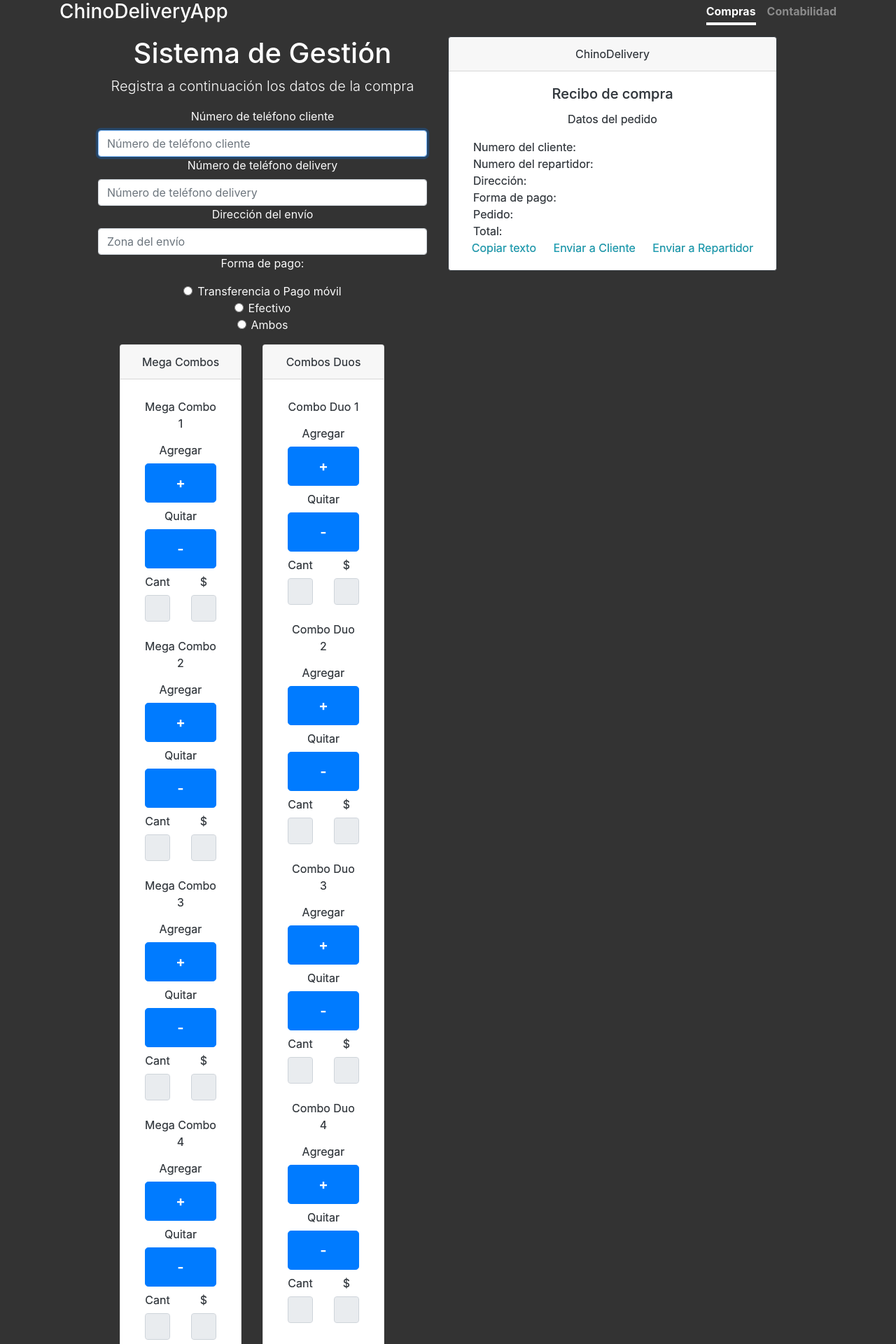
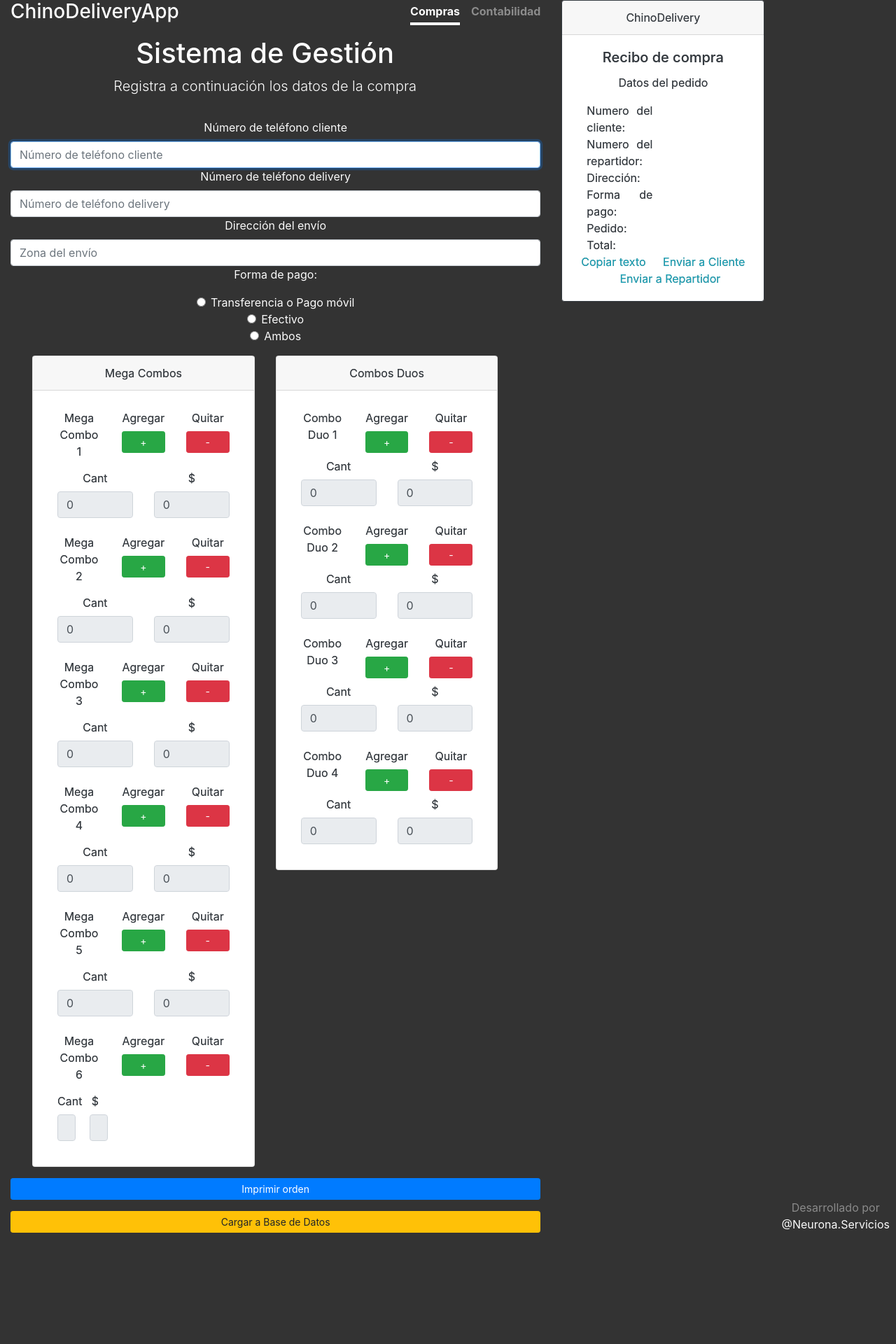
Before and after one commit to ism55/sistemadelivery, a PHP site: page /home.php in a window 1280 px wide. Shown: the top 1920 px of the page at 70% size. After the commit the page ends 1761 px from the top, so only its background shows below. Run offline with PHP 8.4, Linux system fonts and the light colour scheme.

Commit message:
SE MODIFICA:
- 2 columnas para poner el menú (Arreglado el container)

```diff
--- a/home.php
+++ b/home.php
@@ -57,6 +57,7 @@
 					<div class="col">
 						<h1 class="cover-heading">Sistema de Gestión</h1>
 						<p class="lead">Registra a continuación los datos de la compra</p>
+					</main>
 					<form class="form" id="formulario" onsubmit="imprSelec('comboslista');$.post('registrar.php', $('#formulario').serialize()); alert('Registrado')">
 
 
@@ -108,11 +109,11 @@
 													</div>
 													<div class="col">
 														<label  class="col-form-label">Agregar</label>
-                        <button type="button" id="btn_combo1mas" class="btn btn-lg btn-primary btn-block">+</button>
+														<button type="button" id="btn_combo1mas" class="btn btn-sm btn-success btn-block">+</button>
 													</div>
 													<div class="col">
 														<label  class="col-form-label">Quitar</label>
-                        <button type="button" id="btn_combo1menos" class="btn btn-lg btn-primary btn-block">-</button>
+														<button type="button" id="btn_combo1menos" class="btn btn-sm btn-danger btn-block">-</button>
 													</div>
 													<div class="col">
 														<label for="combo1" class="col-form-label">Cant</label>
@@ -134,11 +135,11 @@
 													</div>
 													<div class="col">
 														<label  class="col-form-label">Agregar</label>
-                        <button type="button" id="btn_combo2mas" class="btn btn-lg btn-primary btn-block">+</button>
+														<button type="button" id="btn_combo2mas" class="btn btn-sm btn-success btn-block">+</button>
 													</div>
 													<div class="col">
 														<label class="col-form-label">Quitar</label>
-                        <button type="button" id="btn_combo2menos" class="btn btn-lg btn-primary btn-block">-</button>
+														<button type="button" id="btn_combo2menos" class="btn btn-sm btn-danger btn-block">-</button>
 													</div>
 													<div class="col">
 														<label for="combo2" class="col-form-label">Cant</label>
@@ -159,11 +160,11 @@
 													</div>
 													<div class="col">
 														<label  class="col-form-label">Agregar</label>
-                        <button type="button" id="btn_combo3mas" class="btn btn-lg btn-primary btn-block">+</button>
+														<button type="button" id="btn_combo3mas" class="btn btn-sm btn-success btn-block">+</button>
 													</div>
 													<div class="col">
 														<label class="col-form-label">Quitar</label>
-                        <button type="button" id="btn_combo3menos" class="btn btn-lg btn-primary btn-block">-</button>
+														<button type="button" id="btn_combo3menos" class="btn btn-sm btn-danger btn-block">-</button>
 													</div>
 													<div class="col">
 														<label for="combo3" class="col-form-label">Cant</label>
@@ -183,11 +184,11 @@
 													</div>
 													<div class="col">
 														<label  class="col-form-label">Agregar</label>
-                        <button type="button" id="btn_combo4mas" class="btn btn-lg btn-primary btn-block">+</button>
+														<button type="button" id="btn_combo4mas" class="btn btn-sm btn-success btn-block">+</button>
 													</div>
 													<div class="col">
 														<label class="col-form-label">Quitar</label>
-                        <button type="button" id="btn_combo4menos" class="btn btn-lg btn-primary btn-block">-</button>
+														<button type="button" id="btn_combo4menos" class="btn btn-sm btn-danger btn-block">-</button>
 													</div>
 													<div class="col">
 														<label for="combo4" class="col-form-label">Cant</label>
@@ -208,11 +209,11 @@
 													</div>
 													<div class="col">
 														<label  class="col-form-label">Agregar</label>
-                        <button type="button" id="btn_combo5mas" class="btn btn-lg btn-primary btn-block">+</button>
+														<button type="button" id="btn_combo5mas" class="btn btn-sm btn-success btn-block">+</button>
 													</div>
 													<div class="col">
 														<label class="col-form-label">Quitar</label>
-                        <button type="button" id="btn_combo5menos" class="btn btn-lg btn-primary btn-block">-</button>
+														<button type="button" id="btn_combo5menos" class="btn btn-sm btn-danger btn-block">-</button>
 													</div>
 													<div class="col">
 														<label for="combo5" class="col-form-label">Cant</label>
@@ -232,17 +233,17 @@
 													</div>
 													<div class="col">
 														<label  class="col-form-label">Agregar</label>
-                        <button type="button" id="btn_combo6mas" class="btn btn-lg btn-primary btn-block">+</button>
+														<button type="button" id="btn_combo6mas" class="btn btn-sm btn-success btn-block">+</button>
 													</div>
 													<div class="col">
 														<label class="col-form-label">Quitar</label>
-                        <button type="button" id="btn_combo6menos" class="btn btn-lg btn-primary btn-block">-</button>
+														<button type="button" id="btn_combo6menos" class="btn btn-sm btn-danger btn-block">-</button>
 													</div>
-                      <div class="col">
+													<div class="col-2">
 														<label for="combo6" class="col-form-label">Cant</label>
 														<input type="number" min="0" name="combo6" class="cantCombo6 form-control" value="0" readonly>
 													</div>
-                      <div class="col">
+													<div class="col-2">
 														<label for="totalcombo6" class="col-form-label">$</label>
 														<input type="number" min="0" value="0" name="totalcombo6" id="totalcombo6" class=" form-control" readonly>
 													</div>
@@ -252,7 +253,10 @@
 											</div>
 										</div>
 									</div>
+
 								</div>
+
+
 								<div class="col">
 									<!--  ################################################################# -->
 									<!--                    COMBOS  DUOS               -->
@@ -272,11 +276,11 @@
 													</div>
 													<div class="col">
 														<label  class="col-form-label">Agregar</label>
-                        <button type="button" id="btn_combo1duomas" class="btn btn-lg btn-primary btn-block">+</button>
+														<button type="button" id="btn_combo1duomas" class="btn btn-sm btn-success btn-block">+</button>
 													</div>
 													<div class="col">
 														<label  class="col-form-label">Quitar</label>
-                        <button type="button" id="btn_combo1duomenos" class="btn btn-lg btn-primary btn-block">-</button>
+														<button type="button" id="btn_combo1duomenos" class="btn btn-sm btn-danger btn-block">-</button>
 													</div>
 													<div class="col">
 														<label for="combo1duo" class="col-form-label">Cant</label>
@@ -298,11 +302,11 @@
 													</div>
 													<div class="col">
 														<label  class="col-form-label">Agregar</label>
-                        <button type="button" id="btn_combo2duomas" class="btn btn-lg btn-primary btn-block">+</button>
+														<button type="button" id="btn_combo2duomas" class="btn btn-sm btn-success btn-block">+</button>
 													</div>
 													<div class="col">
 														<label class="col-form-label">Quitar</label>
-                        <button type="button" id="btn_combo2duomenos" class="btn btn-lg btn-primary btn-block">-</button>
+														<button type="button" id="btn_combo2duomenos" class="btn btn-sm btn-danger btn-block">-</button>
 													</div>
 													<div class="col">
 														<label for="combo2duo" class="col-form-label">Cant</label>
@@ -323,11 +327,11 @@
 													</div>
 													<div class="col">
 														<label  class="col-form-label">Agregar</label>
-                        <button type="button" id="btn_combo3duomas" class="btn btn-lg btn-primary btn-block">+</button>
+														<button type="button" id="btn_combo3duomas" class="btn btn-sm btn-success btn-block">+</button>
 													</div>
 													<div class="col">
 														<label class="col-form-label">Quitar</label>
-                        <button type="button" id="btn_combo3duomenos" class="btn btn-lg btn-primary btn-block">-</button>
+														<button type="button" id="btn_combo3duomenos" class="btn btn-sm btn-danger btn-block">-</button>
 													</div>
 													<div class="col">
 														<label for="combo3duo" class="col-form-label">Cant</label>
@@ -347,11 +351,11 @@
 													</div>
 													<div class="col">
 														<label  class="col-form-label">Agregar</label>
-                        <button type="button" id="btn_combo4duomas" class="btn btn-lg btn-primary btn-block">+</button>
+														<button type="button" id="btn_combo4duomas" class="btn btn-sm btn-success btn-block">+</button>
 													</div>
 													<div class="col">
 														<label class="col-form-label">Quitar</label>
-                        <button type="button" id="btn_combo4duomenos" class="btn btn-lg btn-primary btn-block">-</button>
+														<button type="button" id="btn_combo4duomenos" class="btn btn-sm btn-danger btn-block">-</button>
 													</div>
 													<div class="col">
 														<label for="combo4duo" class="col-form-label">Cant</label>
@@ -367,6 +371,7 @@
 										</div>
 									</div>
 								</div>
+
 							</div>
 						</div>
 
@@ -379,13 +384,13 @@
 							<!--                    IMPRIMIR ORDEN                  -->
 							<!--  ################################################################# -->
 							<div class="row form-group">
-                  <button type="button" class="btn btn-lg btn-primary btn-block" onClick="imprSelec('comboslista')">Imprimir orden</button>
+								<button type="button" class="btn btn-sm btn-primary btn-block" onClick="imprSelec('comboslista')">Imprimir orden</button>
 							</div>
 							<!--  ################################################################# -->
 							<!--                    REGISTRAR ORDEN                 -->
 							<!--  ################################################################# -->
 							<div class="row form-group">
-                  <button type="submit" id="cargar" class="btn btn-lg btn-primary btn-block">Cargar a Base de Datos</button>
+								<button type="submit" id="cargar" class="btn btn-sm btn-warning btn-block">Cargar a Base de Datos</button>
 							</div>
 
 						</div>
@@ -396,7 +401,7 @@
 					<!--                    RECIBO DE COMPRA          -->
 					<!--  ################################################################# -->
 				</div>
-          <div class="col">
+				<div class="col-3">
 					<div class="card border-dark mb-3 " style="max-width: 30rem;">
 						<div class="card-header text-dark">ChinoDelivery</div>
 						<div class="card-body text-dark">
@@ -485,7 +490,7 @@
 
 
 
-    </main>
+
 
 		<footer class="mastfoot mt-auto">
 			<div class="inner">
```
Lines whose indentation alone changed are shown as unchanged.
